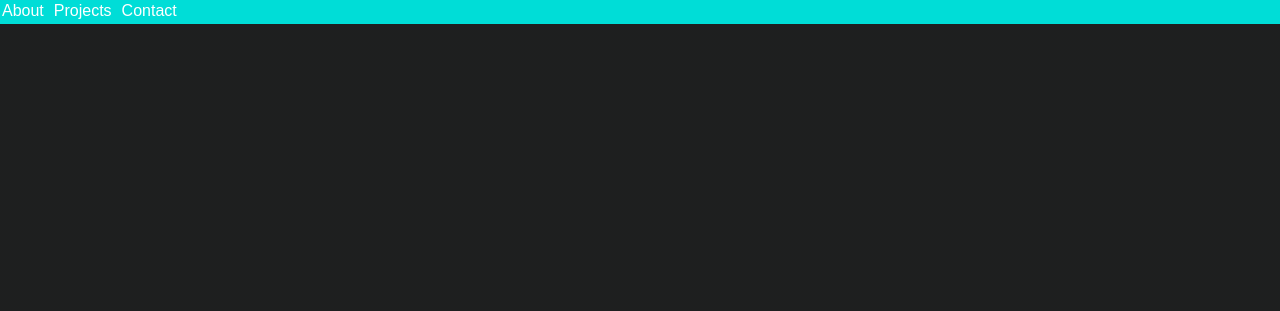
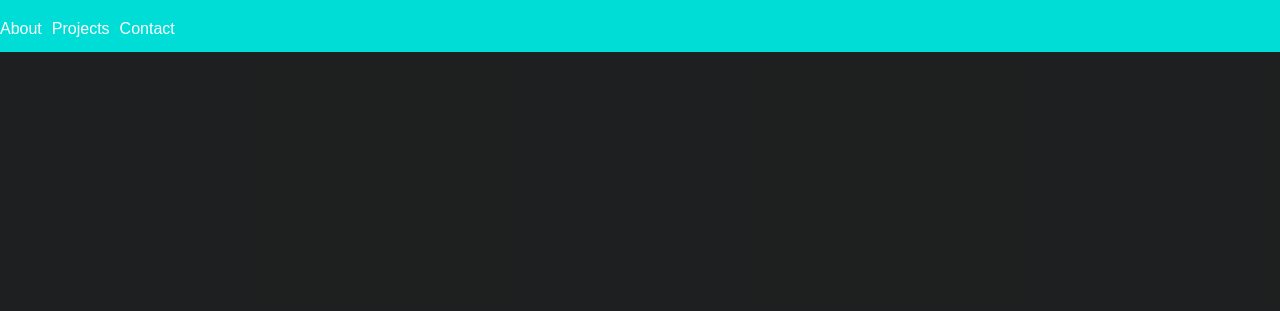
Before and after one commit to BryanAim/personal-portfolio, a plain HTML site: page index.html in a window 1280 px wide. Shown: the top 311 px of the page. Drawn offline with Linux system fonts and the light colour scheme.

Commit message:
fix navbar height

```diff
--- a/style.css
+++ b/style.css
@@ -20,8 +20,8 @@ body {
   background-color: #00ddd7;
   width: 100%;
   list-style: none;
-  height: 20px;
-  padding:2px;
+  height:2em;
+  padding-top:20px;
 }
 
 navbar ul li {
```
